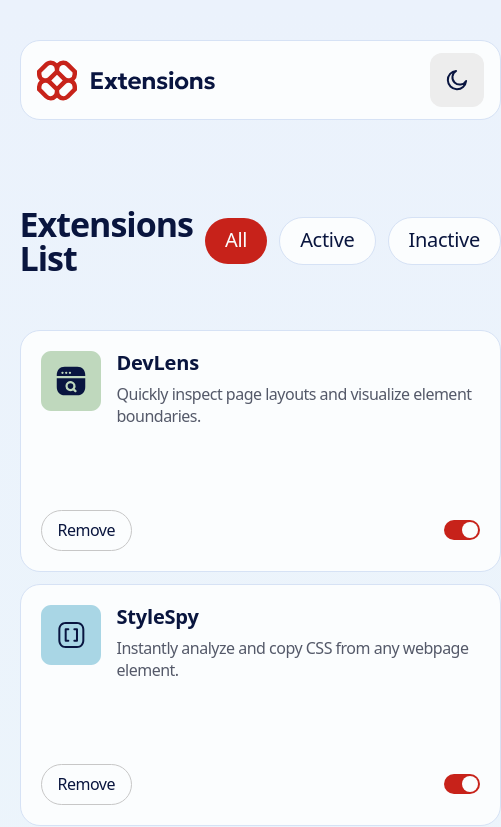
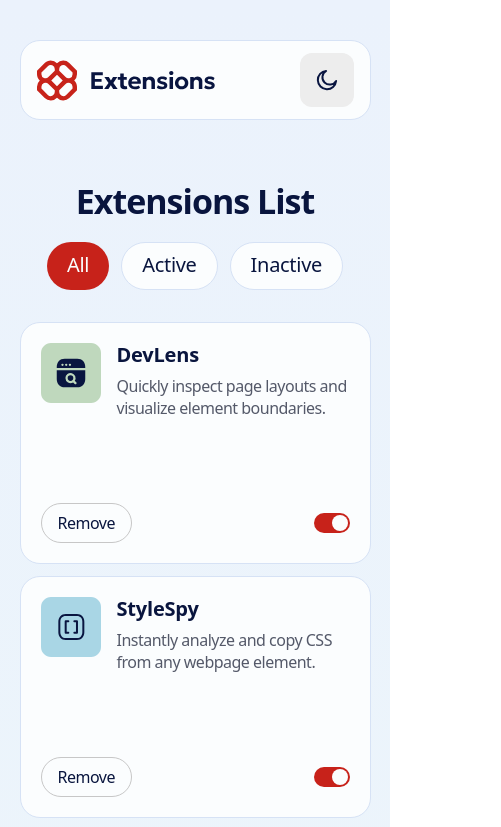
Before and after one commit to hackz101/browser-extensions-manager-ui-main, a plain HTML site: page index.html in a window 390 px wide. Shown: the top 827 px of the page, 501 px wide, since content can reach past the window. Drawn offline with Linux system fonts and the light colour scheme; a web font is replaced by a local one.

Commit message:
made list title responsive

```diff
--- a/index.html
+++ b/index.html
@@ -19,9 +19,11 @@
       </header>
       <div class="control-bar">
         <h1 class="list-label">Extensions List</h1>
-        <button class="filter-button active-filter" id="all-filter">All</button>
-        <button class="filter-button" id="active-filter">Active</button>
-        <button class="filter-button" id="inactive-filter">Inactive</button>
+        <div class="filter-set">
+          <button class="filter-button active-filter" id="all-filter">All</button>
+          <button class="filter-button" id="active-filter">Active</button>
+          <button class="filter-button" id="inactive-filter">Inactive</button>
+        </div>
       </div>
       <div class="extension-grid">
         <!--cards will be rendered here-->
--- a/stylesheets/styles.css
+++ b/stylesheets/styles.css
@@ -94,11 +94,26 @@ body {
 }
 
 .control-bar {
+  display: flex;
+  align-items: center;
+  margin-bottom: 2rem;
+  justify-content: space-between;;
+}
+
+.filter-set {
+  flex: initial;
   display: grid;
-  grid-template-columns: 1fr repeat(3, min-content);
-  align-items: center;
+  grid-template-columns: repeat(3, min-content);
   column-gap: 0.75rem;
-  margin-bottom: 2rem;
+}
+
+.filter-button {
+
+}
+
+.list-label {
+  flex: 1;
+  margin: 0;
 }
 
 .extension-grid {
@@ -282,24 +297,10 @@ input:checked + .slider::before {
   }
 }
 
-/*@media (max-width: 768px){
-  .content {
-    padding-left: 2rem;
-    padding-right: 2rem;
+@media (max-width: 600px) {
+  .control-bar {
+    flex-direction: column;
+    row-gap: 1.5rem;
   }
 
-  .extension-grid {
-    grid-template-columns: 1fr 1fr;
-  }
 }
-
-@media (max-width: 375px){
-  .content {
-    padding-left: 1rem;
-    padding-right: 1rem;
-  }
-
-  .extension-grid {
-    grid-template-columns: 1fr;
-  }
-}*/
```
